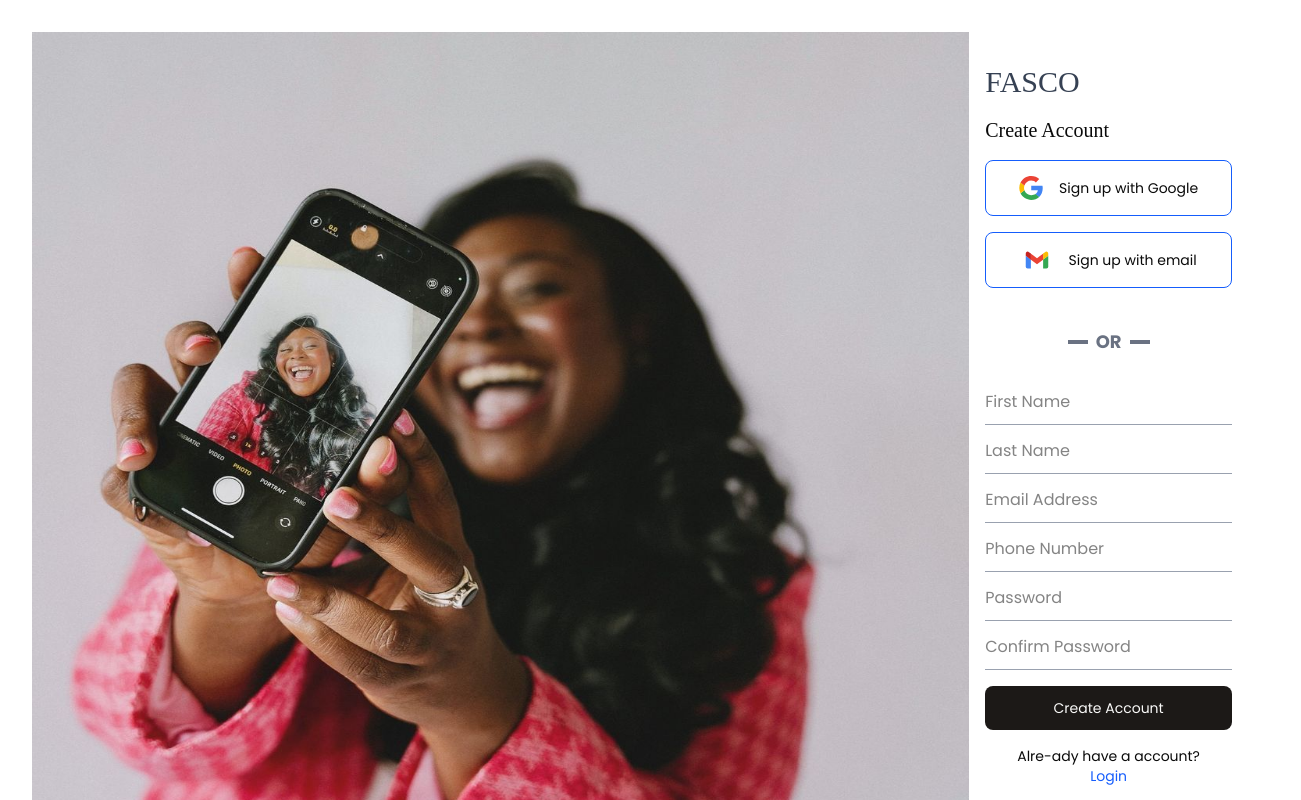
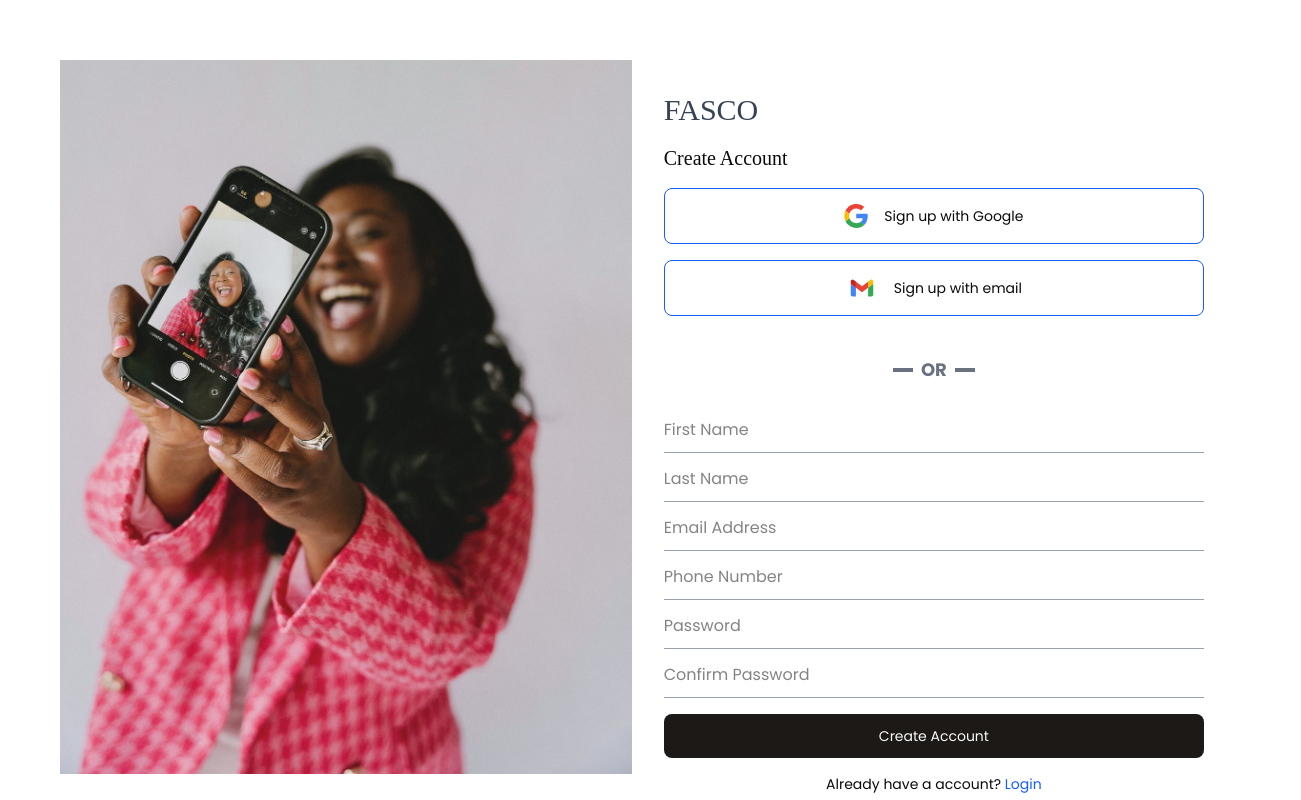
Before and after one commit to helzaaragao/FASCO-eCommerce-Store, a React (Vite) app in the folder frontend/: page /sign-up in a window 1280 px wide. Shown: the top 800 px of the page, 1301 px wide, since content can reach past the window. Built offline with nearby package versions, Linux system fonts and the light colour scheme; a web font is replaced by a local one.

Commit message:
Conectando API com form do Sign-In + voltando a estilizar no TailwindCSS a página Sign-Up

```diff
--- a/frontend/src/pages/_layout/auth.tsx
+++ b/frontend/src/pages/_layout/auth.tsx
@@ -2,10 +2,8 @@ import { Outlet } from "react-router";
 
 export function AuthLayout() {
     return(
-        <div>
-            <div>
-                <Outlet></Outlet>
-            </div>
+        <div className="lg:p-7">
+             <Outlet></Outlet>
         </div>
     )
 }
--- a/frontend/src/pages/auth/sign-in.tsx
+++ b/frontend/src/pages/auth/sign-in.tsx
@@ -1,4 +1,5 @@
 import { zodResolver } from '@hookform/resolvers/zod'
+import axios from 'axios'
 import { useForm } from 'react-hook-form'
 import z from 'zod'
 
@@ -10,12 +11,25 @@ const signInSchema = z.object({
 type SignInSchema = z.infer<typeof signInSchema>
 
 export function SignIn(){
-    const { register, handleSubmit } = useForm<SignInSchema>({
+    const {
+        register,
+        handleSubmit,
+        reset
+    } = useForm<SignInSchema>({
         resolver: zodResolver(signInSchema)
     })
 
-    function handleSignIn(){
-        console.log("Ainda não")
+  async function handleSignIn(data: SignInSchema){
+        try{
+            await axios.get('http://localhost:7777/users', {params: data}).then(() => {
+            reset({
+                email: '',
+                password: ''
+                    })
+                })
+            } catch (error) {
+                console.error('Error', error)
+            }
     }
     return(
         <div className="p-8">
--- a/frontend/src/pages/auth/sign-up.tsx
+++ b/frontend/src/pages/auth/sign-up.tsx
@@ -6,8 +6,8 @@ import axios from 'axios'
 const signUpSchema = z.object({
     firstName: z.string(),
     lastName: z.string(),
-    email: z.string(),
-    phone: z.string(),
+    email: z.email(),
+    phone: z.string().trim(),
     password: z.string()
     //required?
 })
@@ -16,22 +16,35 @@ type SignUpSchema = z.infer<typeof signUpSchema>
 // Adicionar Errors message
 
 export default function SignUp(){
-    const {register, handleSubmit} = useForm<SignUpSchema>({
+    const {
+        register,
+        handleSubmit,
+        reset,
+    } = useForm<SignUpSchema>({
         resolver: zodResolver(signUpSchema)
     })
 
-    function handleSignUp(data: SignUpSchema){
-        axios.post('http://localhost:7777/users', data)
-        // .then((reply) => {
-        //     console.log(reply)
-        // })
+    async function handleSignUp(data: SignUpSchema){
+            try{
+                await axios.post('http://localhost:7777/users', data).then(() => {
+                    reset({
+                        firstName: '',
+                        lastName: '',
+                        email: '',
+                        phone: '',
+                        password: ''
+                    })
+                })
+            } catch (error) {
+                console.error('Error', error)
+            }
     }
     return(
-        <div className="p-8 lg:flex">
-           <picture className="lg:w-x1">
-                <img className="w-full h-9/10" src="src/assets/signUp.jpg" alt="" />
+        <div className="p-8 md:flex items-start justify-center-safe gap-4 lg:flex">
+           <picture className="md:w-1/2 lg:w-1/2">
+                <img className="w-full h-9/10 md:" src="src/assets/signUp.jpg" alt="" />
            </picture>
-           <section className="p-4 lg:w-2x1">
+           <section className="p-4 md:w-1/2 lg:w-1/2">
                 <h1 className="mt-4 font-volkhov text-3xl text-gray-700">FASCO</h1>
                 <div className="mt-4">
                     <h2 className="font-volkhov text-xl">Create Account</h2>
@@ -74,7 +87,7 @@ export default function SignUp(){
                             <hr className="border-gray-400"/>
                         </div>
                         <div>
-                            <input type="number" placeholder="Phone Number" className="mb-2" {...register('phone')}/>
+                            <input type="text" placeholder="Phone Number" className="mb-2" {...register('phone')}/>
                             <hr className="border-gray-400"/>
                         </div>
                        <div>
@@ -88,7 +101,7 @@ export default function SignUp(){
                         </div>
 
                         <button type="submit" className="bg-stone-900 text-stone-50 mt-4 p-3 rounded-lg text-sm w-full">Create Account</button>
-                        <p className="p-4 text-sm text-center">Alre-ady have a account? <a href="" className="text-blue-600">Login</a></p>
+                        <p className="p-4 text-sm text-center">Already have a account? <a href="" className="text-blue-600">Login</a></p>
                     </form>
                 </div>
                 <p className="mt-10 text-right text-sm">FASCO Terms & Condition</p>
```
